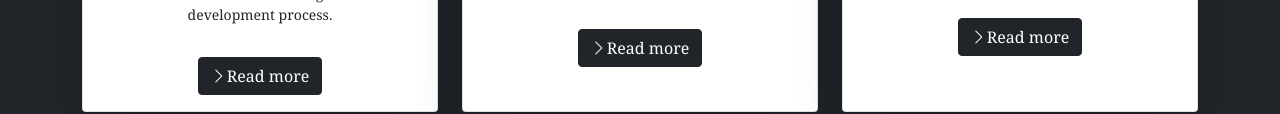
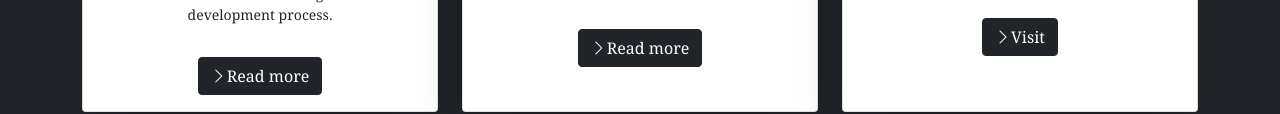
Before and after one commit to shenaz130/ShenazBuhari-officialPortfolio, a plain HTML site: page index.html in a window 1280 px wide. Shown: the part 3645-3759 px from the top of the page. Drawn offline with nearby package versions, Linux system fonts and the light colour scheme; some packages are replaced by stand-ins of ours.

Commit message:
v9-updated

```diff
--- a/index.html
+++ b/index.html
@@ -371,7 +371,7 @@
                                 for better usability.
                             </p>
                             <a href="https://github.com/shenaz130/StopWatch-JS" class="btn btn-dark mt-3">
-                                <i class="bi bi-chevron-right"></i>Read more</a>
+                                <i class="bi bi-chevron-right"></i>Visit</a>
                         </div>
                     </div>
                 </div>
```
